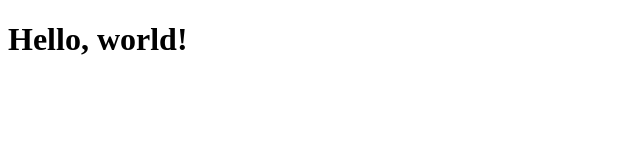
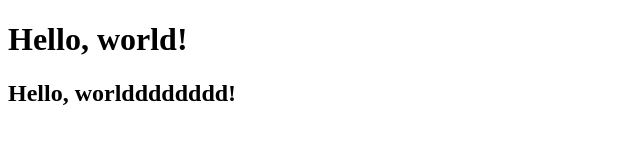
Before and after one commit to SipsaraniTripathy/mygitexp, a plain HTML site: page index.html in a window 1280 px wide. Shown: the whole page, without its empty margins (0-640 px from the left). Drawn offline with Linux system fonts and the light colour scheme.

Commit message:
add text.txt

```diff
--- a/index.html
+++ b/index.html
@@ -7,5 +7,6 @@
   </head>
   <body>
     <h1>Hello, world!</h1>
+    <h2>Hello, worldddddddd!</h2>
   </body>
 </html>
```
Also changed, not shown: text.txt (added).
